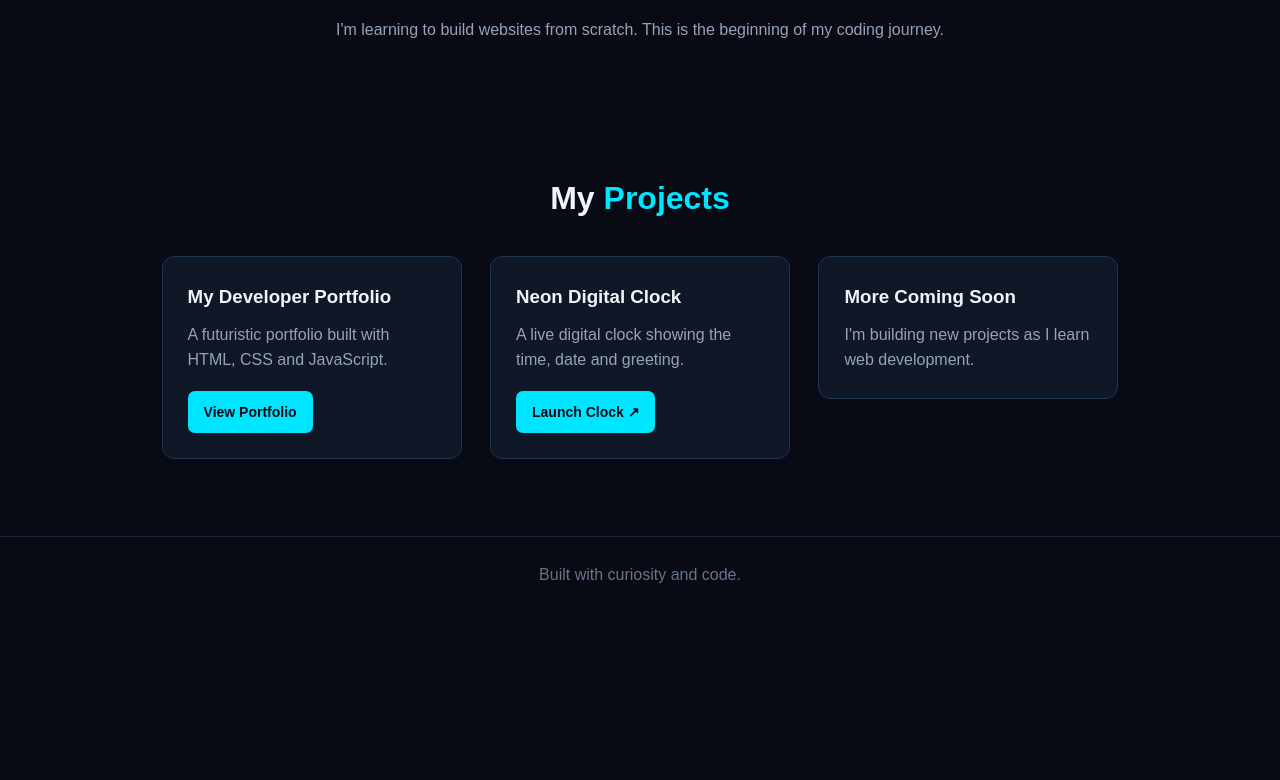
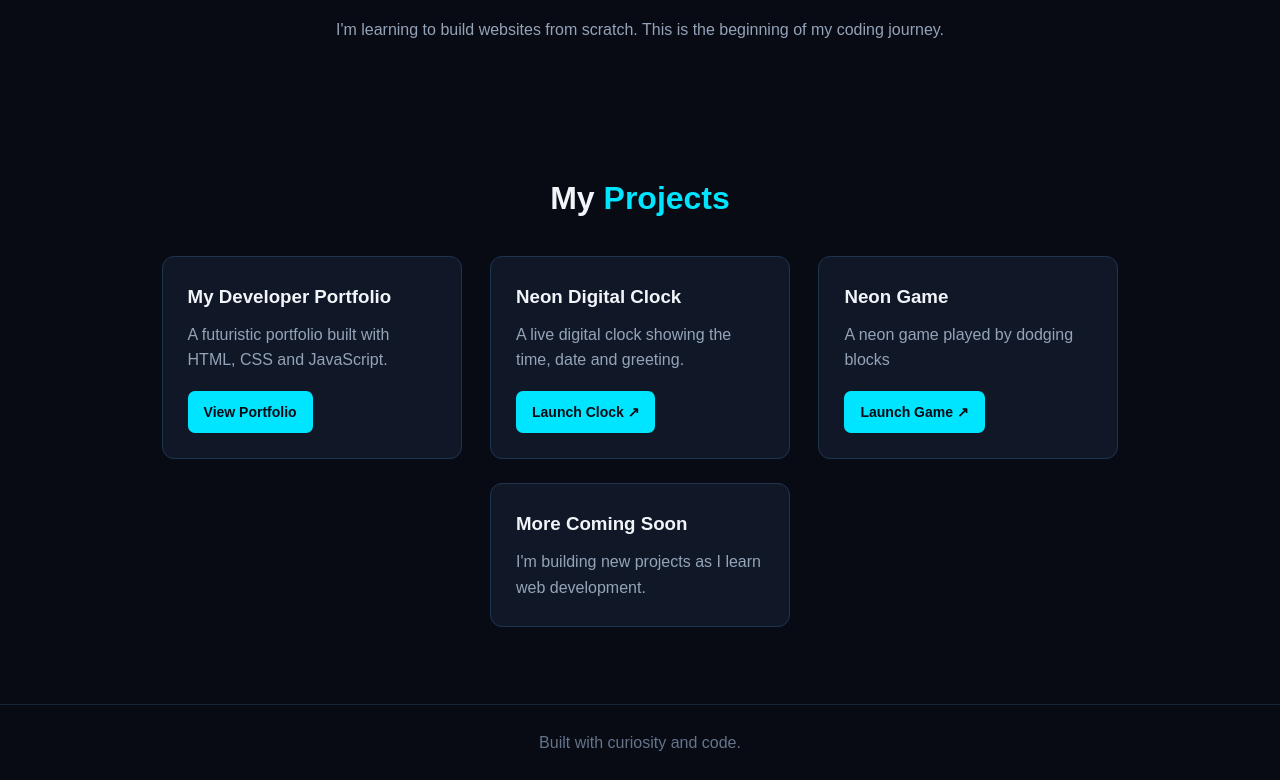
Before and after one commit to kiprutoglen110/my-first-website, a plain HTML site: page index.html in a window 1280 px wide. Shown: the part 857-1637 px from the top of the page. Before the commit the page ends 1470 px from the top, so only its background shows below. Drawn offline with Linux system fonts and the light colour scheme.

Commit message:
Add files via upload

```diff
--- a/index.html
+++ b/index.html
@@ -71,6 +71,11 @@
             <p>A live digital clock showing the time, date and greeting.</p>
             <a class="btn project-btn" href="clock.html">Launch Clock ↗</a>
         </div>
+        <div class="project-card">
+            <h3>Neon Game</h3>
+            <p>A neon game played by dodging blocks</p>
+            <a class="btn project-btn" href="game.html">Launch Game ↗</a>
+        </div>
 
         <div class="project-card">
             <h3>More Coming Soon</h3>
```
